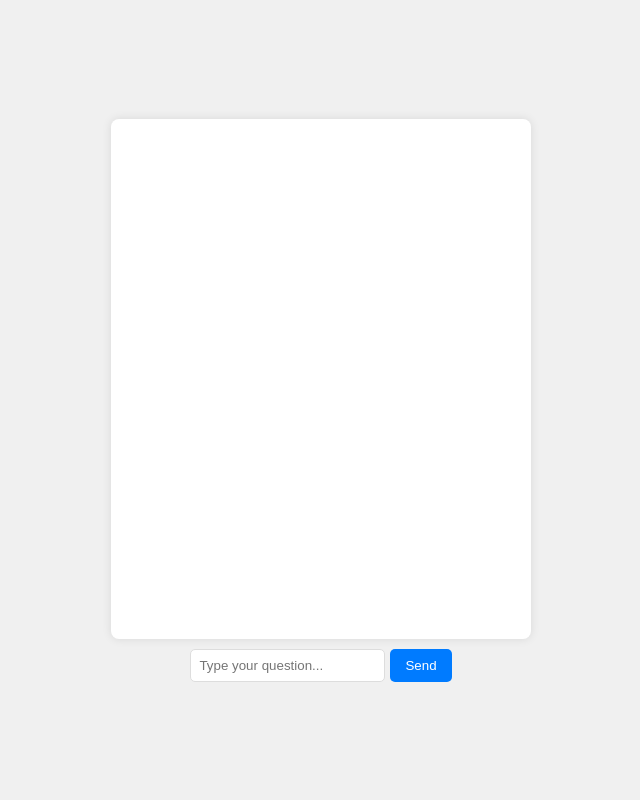
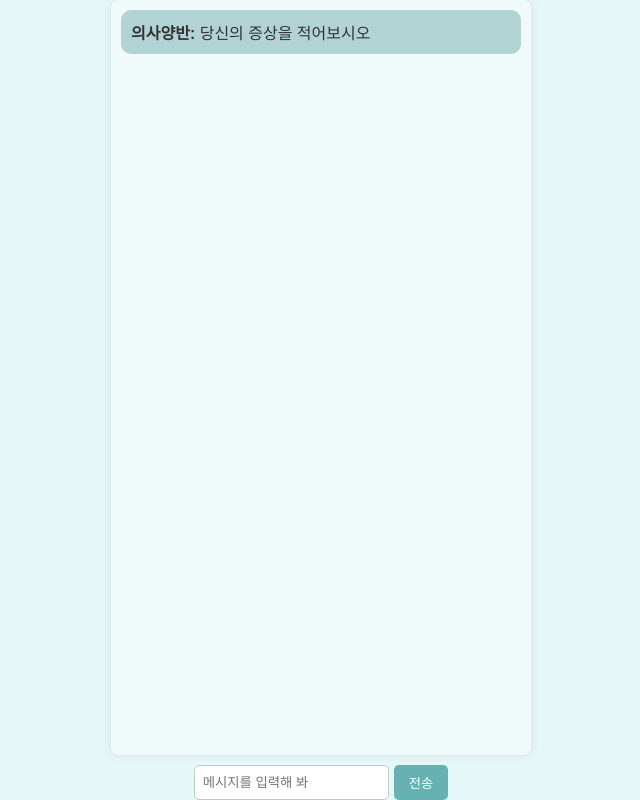
Before and after one commit to donghwan10/git, a FastAPI app: page / in a window 1280 px wide. Shown: the whole page, without its empty margins (319-959 px from the left). Run offline with FastAPI, Linux system fonts and the light colour scheme.

Commit message:
index.html
1211/1349 main의 내용과 상동

```diff
--- a/1210/templates/index.html
+++ b/1210/templates/index.html
@@ -1,31 +1,50 @@
-<!-- <index.html> -->
+<!--<index.html>-->
+
 <!DOCTYPE html>
 <html lang="en">
 <head>
   <meta charset="UTF-8">
   <meta name="viewport" content="width=device-width, initial-scale=1.0">
-    <title>Chat with GPT</title>
+  <title>챗봇</title>
   <style>
-        /* Your existing styles */
     body {
       font-family: 'Arial', sans-serif;
+      margin: 0;
       display: flex;
       flex-direction: column;
       align-items: center;
       justify-content: center;
       height: 100vh;
-            background-color: #f0f0f0;
-            margin: 0;
+      background-color: #e6f7f7; /* 연한 민트색 배경 */
     }
 
     #chat-box {
       width: 400px;
-            height: 500px;
+      height: 800px;
       overflow-y: scroll;
       padding: 10px;
-            background-color: #ffffff;
+      background-color: #f0fafa; /* 채팅 박스 배경 */
       border-radius: 8px;
       box-shadow: 0 0 10px rgba(0, 0, 0, 0.1);
+    }
+
+    .message {
+      margin-bottom: 10px;
+      position: relative;
+      padding: 10px;
+      border-radius: 10px;
+    }
+
+    .my-message {
+      text-align: right;
+      background-color: #66b2b2; /* 나의 메시지 배경색 */
+      color: #fff; /* 나의 메시지 텍스트 색상 */
+    }
+
+    .other-message {
+      text-align: left;
+      background-color: #b2d3d3; /* 상대의 메시지 배경색 */
+      color: #333; /* 상대의 메시지 텍스트 색상 */
     }
 
     #input-box {
@@ -36,34 +55,46 @@
     #message-input {
       flex: 1;
       padding: 8px;
-            border: 1px solid #dddddd;
+      border: 1px solid #b2d3d3; /* 연한 민트색 테두리 */
       border-radius: 5px;
       margin-right: 5px;
+      background-color: #fff; /* 밝은 흰색 배경 */
     }
 
-        #send-button {
+    #message-input:focus {
+      outline: none;
+      border-color: #66b2b2; /* 밝은 민트색 포커스 테두리 */
+    }
+
+    button {
       padding: 8px 15px;
-            background-color: #007bff;
-            color: #ffffff;
+      background-color: #66b2b2; /* 밝은 민트색 버튼 배경 */
+      color: #fff;
       border: none;
       border-radius: 5px;
       cursor: pointer;
     }
+
+    button:hover {
+      background-color: #338080; /* 더 진한 민트색으로 호버 시 변경 */
+    }
   </style>
 </head>
 <body>
-    <div id="chat-box"></div>
+  <div id="chat-box">
+    <div class="message other-message"><strong>의사양반:</strong> 당신의 증상을 적어보시오</div>
+  </div>
 
   <div id="input-box">
-        <input type="text" id="message-input" placeholder="Type your question...">
-        <button id="send-button" onclick="sendMessage()">Send</button>
+    <input type="text" id="message-input" placeholder="메시지를 입력해 봐">
+    <button onclick="sendMessage()">전송</button>
   </div>
 
   <script>
     document.addEventListener('DOMContentLoaded', function() {
         var messageInput = document.getElementById('message-input');
-            messageInput.addEventListener('keypress', function(e) {
-                if (e.key === 'Enter') {
+        messageInput.addEventListener('keypress', function(event) {
+            if (event.key === 'Enter') {
                 sendMessage();
             }
         });
@@ -71,50 +102,31 @@
 
     function sendMessage() {
         var messageInput = document.getElementById('message-input');
-            var message = messageInput.value.trim();
+        var chatBox = document.getElementById('chat-box');
+        var userMessage = messageInput.value.trim();
 
-            if (message !== '') {
+        if (userMessage) {
+            appendMessage('환자', userMessage, 'my-message');
+            messageInput.value = '';
+
             fetch('http://127.0.0.1:8000/chatbot/', {
                 method: 'POST',
-                    headers: {
-                        'Content-Type': 'application/json',
-                    },
-                    body: JSON.stringify({ "utterance": message }),
-                    mode: 'cors',
+                headers: {'Content-Type': 'application/json'},
+                body: JSON.stringify({ "utterance": userMessage })
             })
             .then(response => response.json())
-                .then(data => {
-                    // Display bot's message
-                    addBotMessage(data.bot_message);
-                })
+            .then(data => appendMessage('의사양반', data.bot_message, 'other-message'))
             .catch(error => {
                 console.error('Error:', error);
-                    addBotMessage("Error in processing your request.");
+                appendMessage('의사양반', '오류가 발생했습니다.', 'other-message');
             });
-
-                // Display user's message
-                addUserMessage(message);
-
-                // Clear the input field
-                messageInput.value = '';
         }
     }
 
-
-        function addUserMessage(message) {
+    function appendMessage(sender, message, messageType) {
         var chatBox = document.getElementById('chat-box');
-            var userMessage = document.createElement('div');
-            userMessage.className = 'message my-message';
-            userMessage.innerHTML = '<strong>User:</strong> ' + message;
-            chatBox.appendChild(userMessage);
-        }
-
-        function addBotMessage(message) {
-            var chatBox = document.getElementById('chat-box');
-            var botMessage = document.createElement('div');
-            botMessage.className = 'message other-message';
-            botMessage.innerHTML = '<strong>Bot:</strong> ' + message;
-            chatBox.appendChild(botMessage);
+        chatBox.innerHTML += '<div class="message ' + messageType + '"><strong>' + sender + ':</strong> ' + message + '</div>';
+        chatBox.scrollTop = chatBox.scrollHeight;
     }
   </script>
 </body>
```
Lines whose indentation alone changed are shown as unchanged.
